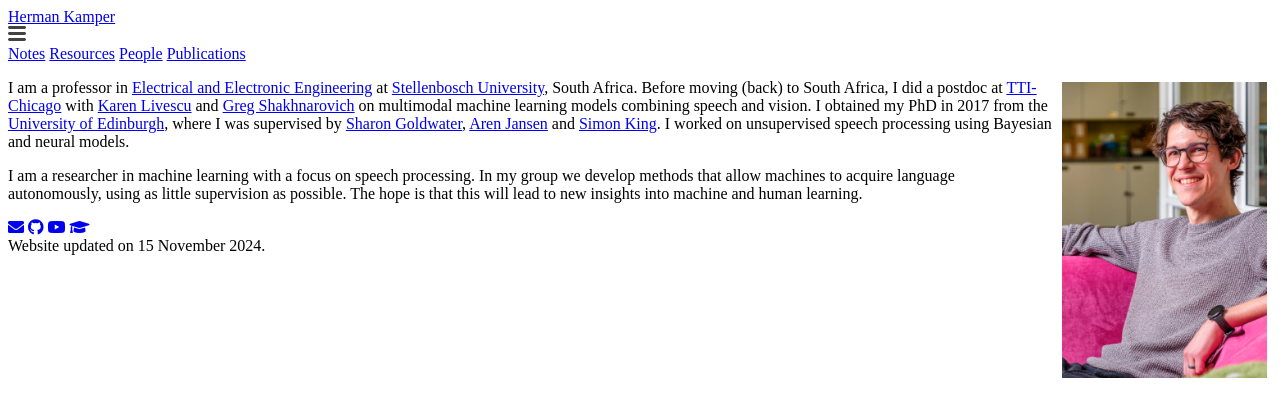
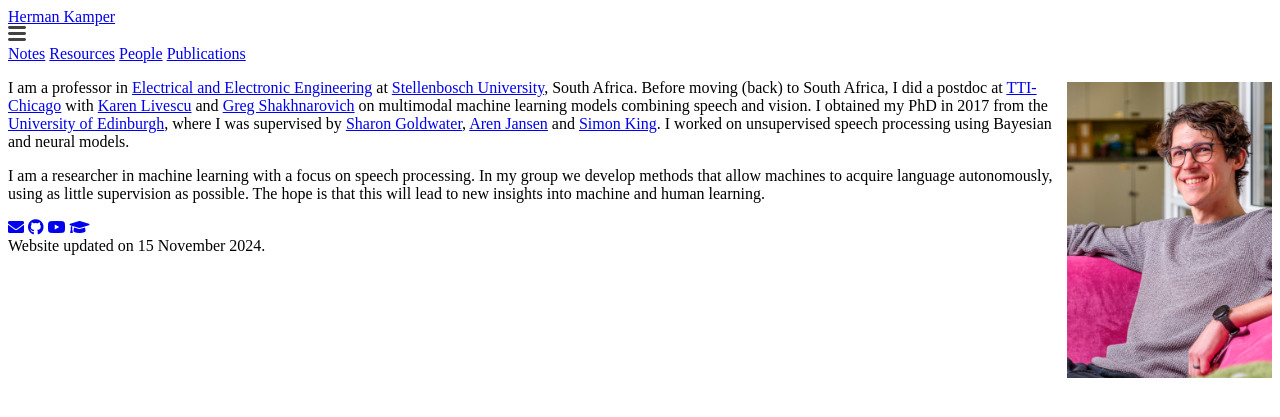
Before and after one commit to kamperh/kamperh.github.io, a Jekyll site: the page built from home.md, in a window 1280 px wide. Shown: the top 417 px of the page. Built offline with Jekyll 4.4.1, drawn with Linux system fonts in a browser that asks for light colours; a style sheet for code colours, icons or effects is not loaded.

Commit message:
Update home.md

```diff
--- a/home.md
+++ b/home.md
@@ -4,7 +4,7 @@ layout: page
 permalink: /
 ---
 
-<img style="float:right;margin-left:10px;width:205px;margin-top:3px;margin-right:5px" src="images/herman_stefan_els_scaled_more.png" alt="mugshot">
+<img style="float:right;margin-left:10px;width:205px;margin-top:3px;margin-right:0px" src="images/herman_stefan_els_scaled_more.png" alt="mugshot">
 
 I am a professor in [Electrical and Electronic Engineering](http://www.ee.sun.ac.za/) at [Stellenbosch University](http://www.sun.ac.za/), South Africa. Before moving (back) to South Africa, I did a postdoc at [TTI-Chicago](http://www.ttic.edu/) with [Karen Livescu](http://ttic.uchicago.edu/~klivescu/) and [Greg Shakhnarovich](http://ttic.uchicago.edu/~gregory/) on multimodal machine learning models combining speech and vision. I obtained my PhD in 2017 from the [University of Edinburgh](http://web.inf.ed.ac.uk/ilcc), where I was supervised by [Sharon Goldwater](http://homepages.inf.ed.ac.uk/sgwater/), [Aren Jansen](https://sites.google.com/view/ajansen-pubs) and [Simon King](http://homepages.inf.ed.ac.uk/simonk/). I worked on unsupervised speech processing using Bayesian and neural models.
 
```
